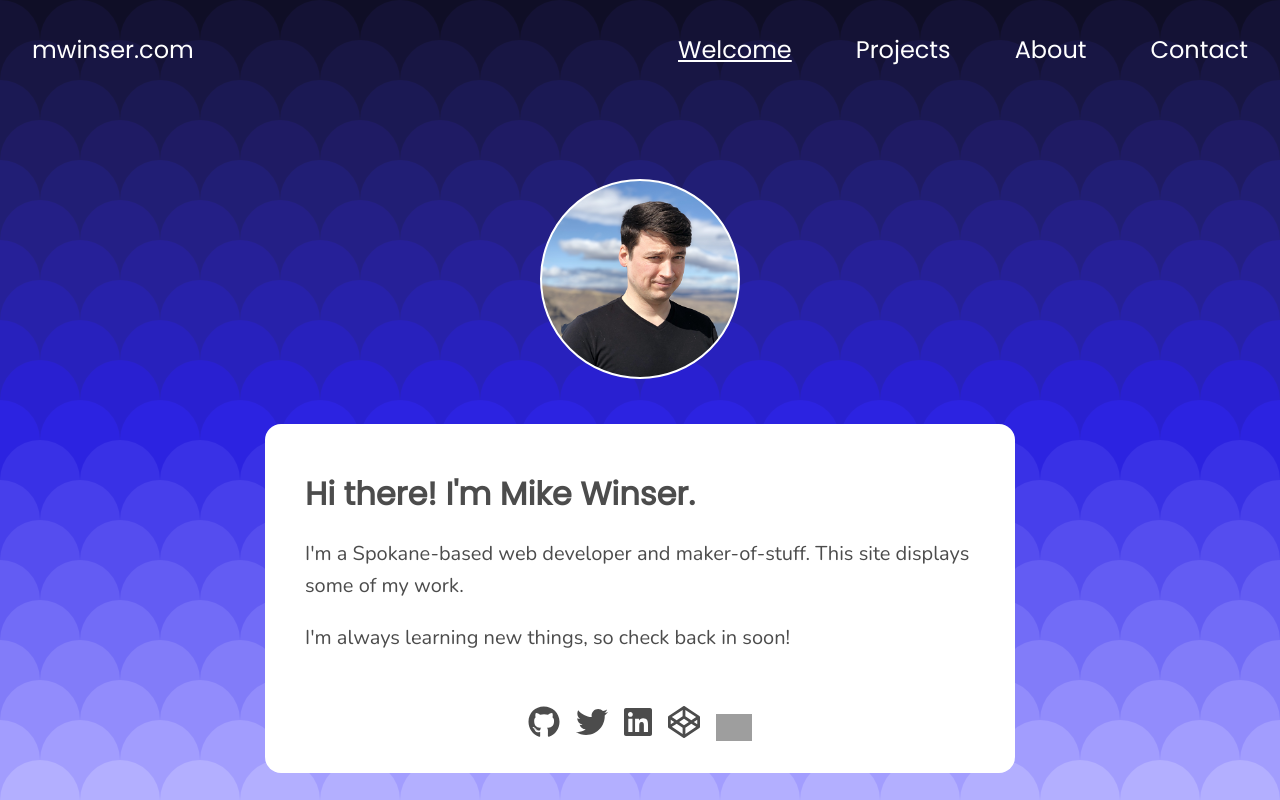
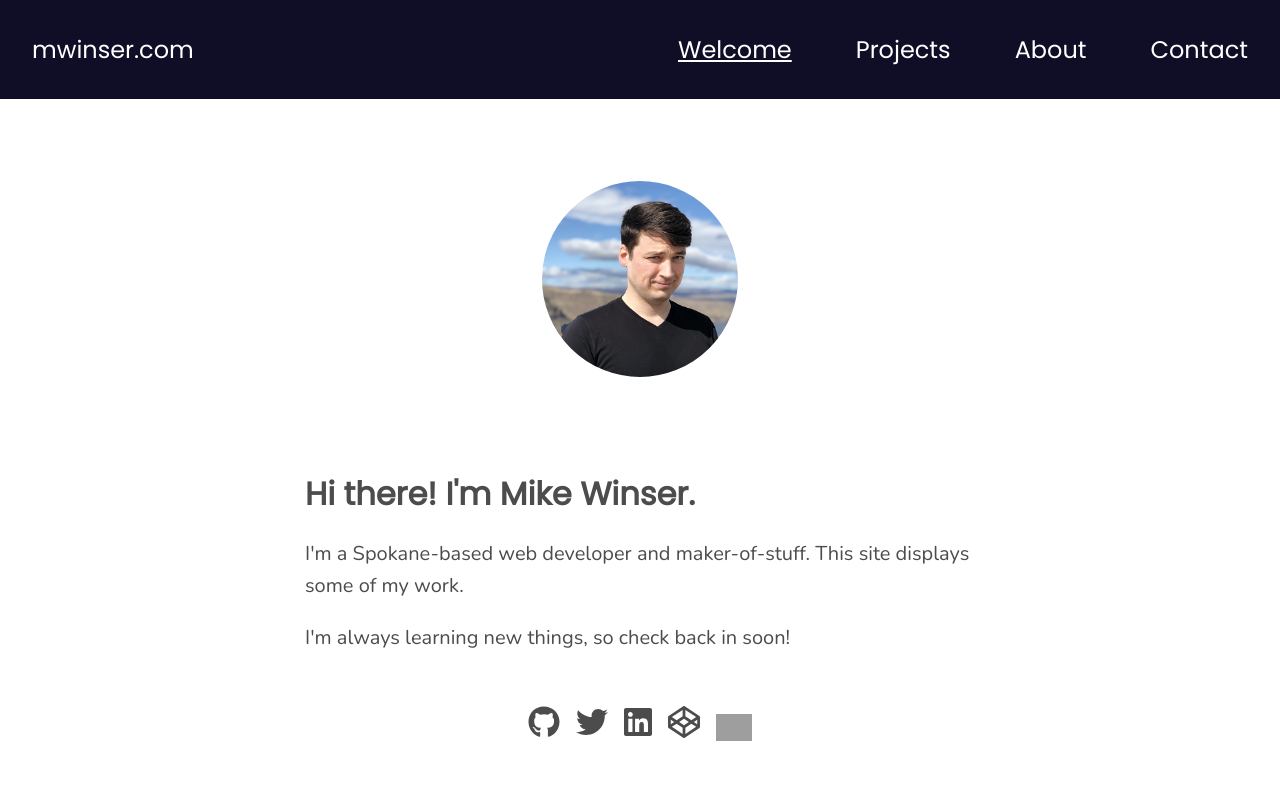
Before and after one commit to mwinser/portfolio, a React (Create React App) app: page / in a window 1280 px wide. Built offline with nearby package versions, Linux system fonts and the light colour scheme; grey boxes are pictures that could not be loaded.

Commit message:
revert background due to artifact

```diff
--- a/src/App.css
+++ b/src/App.css
@@ -7,7 +7,7 @@
 
 html, body{
   background-color: white;
-  background: url("/src/Dragon-Scales.svg");
+  /*background: url("/src/Dragon-Scales.svg");
   /* background by SVGBackgrounds.com */
   font-family: 'Poppins', sans-serif;
   overflow-x: hidden;
@@ -27,7 +27,7 @@ p{
   font-family: 'Nunito', sans-serif;
 }
 nav{
-  background-color: rgba(15,14,38,0);
+  background-color: rgba(15,14,38,1);
   width: 100vw;
   display: flex;
   justify-content: space-between;
```
